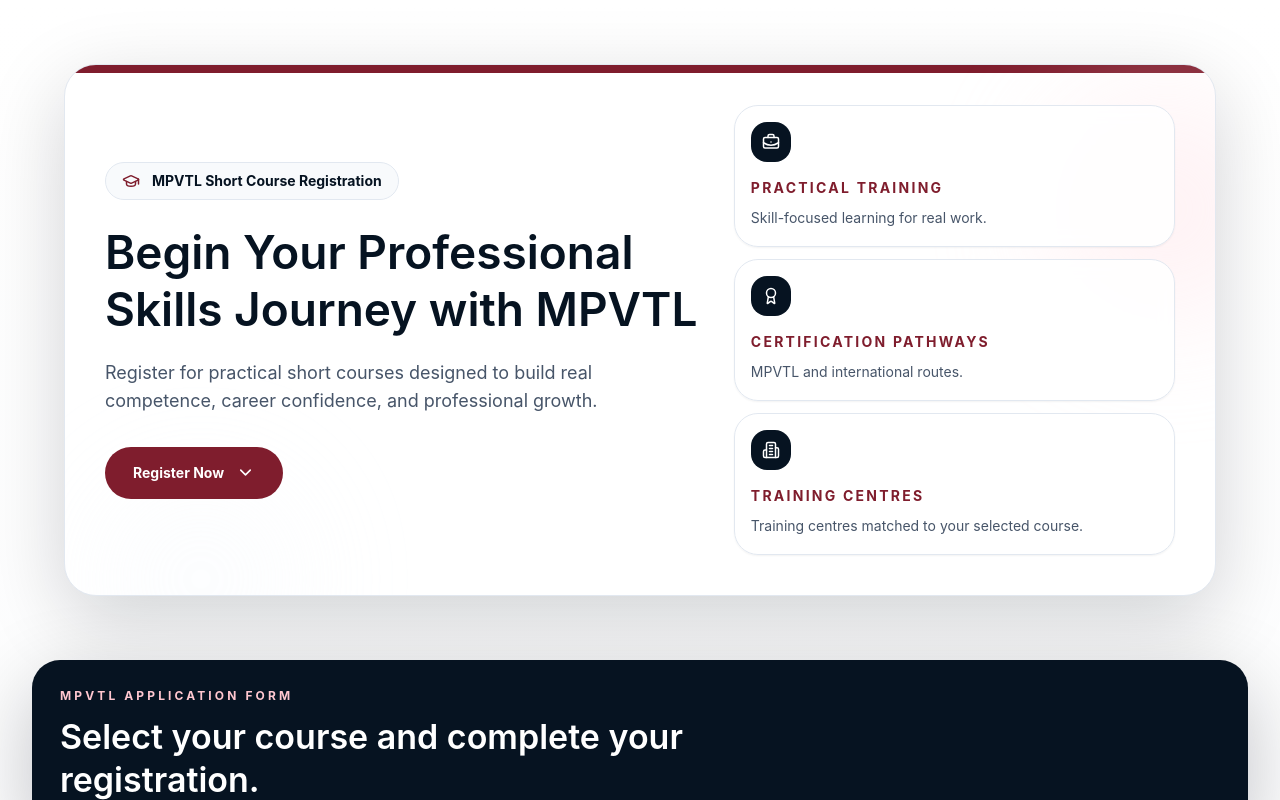
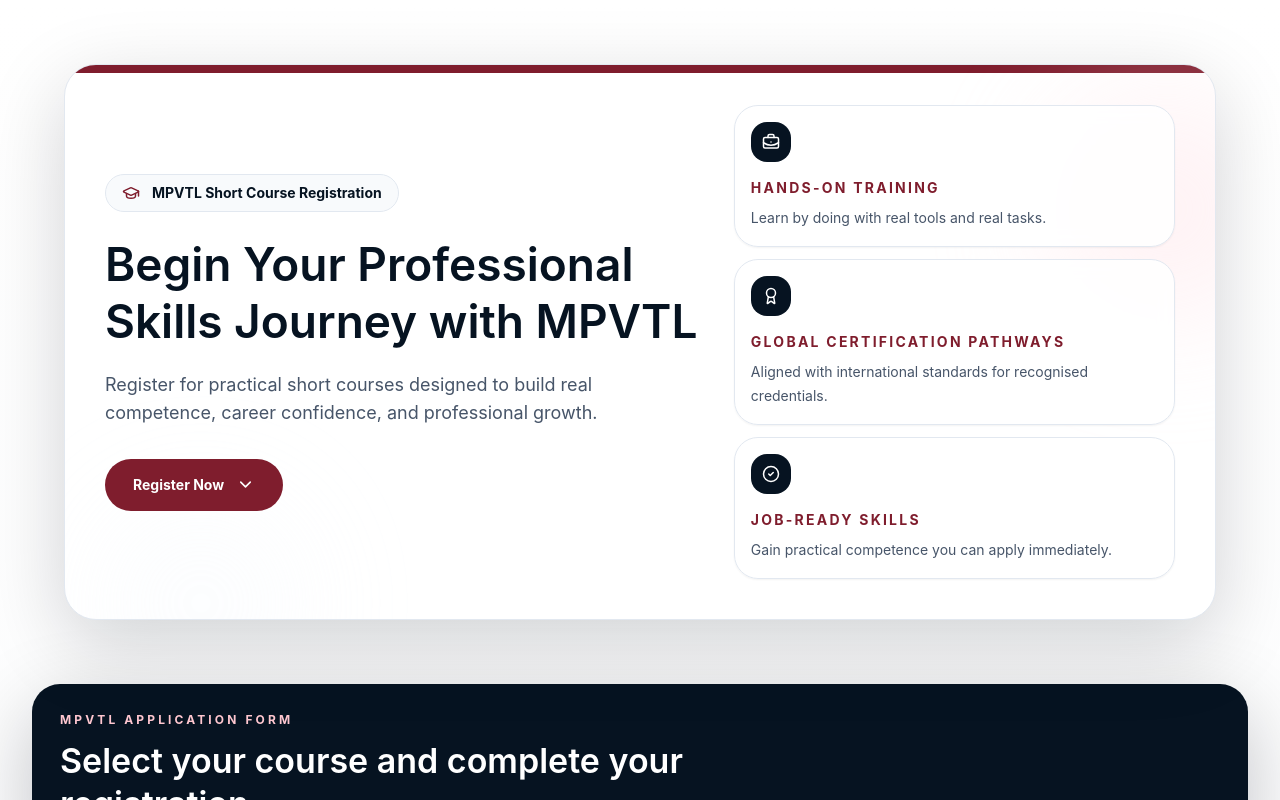
Before and after one commit to ThriveCompany/mpvtl-registration, a Next.js app: page /register in a window 1280 px wide. Shown: the top 800 px of the page. Built offline with nearby package versions, Linux system fonts and the light colour scheme.

Commit message:
Simplify registration motion and trust cards

```diff
--- a/app/register/page.tsx
+++ b/app/register/page.tsx
@@ -672,8 +672,13 @@
       </AnimatePresence>
 
       <section ref={formRef} id="registration-form" className="px-4 pb-20 sm:px-6 lg:px-8">
-        <div className="mx-auto max-w-7xl">
-          <ScrollDrop className="mb-6 rounded-[1.75rem] bg-navy-950 p-5 text-white shadow-premium sm:p-7">
+        <motion.div
+          initial={{ opacity: 0, y: 16 }}
+          animate={{ opacity: 1, y: 0 }}
+          transition={{ duration: 0.32, delay: 0.08, ease: "easeOut" }}
+          className="mx-auto max-w-7xl"
+        >
+          <div className="mb-6 rounded-[1.75rem] bg-navy-950 p-5 text-white shadow-premium sm:p-7">
             <p className="text-xs font-bold uppercase tracking-[0.26em] text-brand-200">
               MPVTL Application Form
             </p>
@@ -682,19 +687,12 @@
                 Select your course and complete your registration.
               </h2>
             </div>
-          </ScrollDrop>
+          </div>
 
           {submitted ? (
             <SuccessScreen />
           ) : (
-            <motion.form
-              onSubmit={handleSubmit}
-              initial={{ opacity: 0, y: -18 }}
-              whileInView={{ opacity: 1, y: 0 }}
-              viewport={{ once: true, amount: 0.12 }}
-              transition={{ duration: 0.5, ease: "easeOut" }}
-              className="grid gap-6 lg:grid-cols-[280px_1fr]"
-            >
+            <form onSubmit={handleSubmit} className="grid gap-6 lg:grid-cols-[280px_1fr]">
               <Stepper currentStep={step} steps={activeSteps} />
 
               <div className="overflow-hidden rounded-[1.75rem] border border-slate-200 bg-white shadow-premium">
@@ -803,9 +801,9 @@
                   )}
                 </div>
               </div>
-            </motion.form>
+            </form>
           )}
-        </div>
+        </motion.div>
       </section>
     </main>
   );
@@ -819,10 +817,11 @@
       className="px-4 py-10 sm:px-6 sm:py-16 lg:px-8"
       >
       <motion.div
-        initial={{ opacity: 0, y: 18 }}
+        initial={{ opacity: 0, y: 14, scale: 0.985 }}
         animate={{
           opacity: 1,
           y: 0,
+          scale: 1,
           boxShadow: [
             "0 24px 80px rgba(2, 10, 22, 0.18)",
             "0 30px 96px rgba(127, 29, 45, 0.16)",
@@ -832,6 +831,7 @@
         transition={{
           opacity: { duration: 0.5, ease: "easeOut" },
           y: { duration: 0.5, ease: "easeOut" },
+          scale: { duration: 0.5, ease: "easeOut" },
           boxShadow: { repeat: Infinity, duration: 5.8, ease: "easeInOut" },
         }}
         className="relative mx-auto max-w-6xl overflow-hidden rounded-[2rem] border border-slate-200 bg-white p-6 shadow-premium sm:p-10"
@@ -852,24 +852,17 @@
 
         <div className="relative grid gap-8 lg:grid-cols-[1.15fr_0.85fr] lg:items-center">
           <div>
-            <ScrollDrop className="inline-block">
             <div className="inline-flex items-center gap-2.5 rounded-full border border-slate-200 bg-slate-50 px-3.5 py-2 text-sm font-bold text-navy-950 sm:gap-3 sm:px-4">
               <GraduationCap size={16} className="text-brand-700 sm:h-[18px] sm:w-[18px]" />
               MPVTL Short Course Registration
             </div>
-            </ScrollDrop>
-            <ScrollDrop delay={0.08}>
             <h1 className="mt-6 max-w-3xl text-[1.875rem] font-semibold leading-tight text-navy-950 sm:text-[2.875rem]">
               Begin Your Professional Skills Journey with MPVTL
             </h1>
-            </ScrollDrop>
-            <ScrollDrop delay={0.16}>
             <p className="mt-5 max-w-2xl text-base leading-8 text-slate-600 sm:text-lg">
               Register for practical short courses designed to build real competence,
               career confidence, and professional growth.
             </p>
-            </ScrollDrop>
-            <ScrollDrop className="inline-block" delay={0.24}>
             <motion.button
               type="button"
               onClick={onRegister}
@@ -882,21 +875,16 @@
               Register Now
               <ChevronDown size={19} />
             </motion.button>
-            </ScrollDrop>
-          </div>
-
-          <div className="grid gap-3 sm:grid-cols-3 lg:grid-cols-1">
+          </div>
+
+          <div className="hidden gap-3 sm:grid sm:grid-cols-3 lg:grid-cols-1">
             {[
-              { icon: <BriefcaseBusiness size={18} />, title: "Practical Training", text: "Skill-focused learning for real work." },
-              { icon: <Award size={18} />, title: "Certification Pathways", text: "MPVTL and international routes." },
-              { icon: <Building2 size={18} />, title: "Training Centres", text: "Training centres matched to your selected course." },
-            ].map((item, index) => (
-              <motion.div
+              { icon: <BriefcaseBusiness size={18} />, title: "Hands-On Training", text: "Learn by doing with real tools and real tasks." },
+              { icon: <Award size={18} />, title: "Global Certification Pathways", text: "Aligned with international standards for recognised credentials." },
+              { icon: <CheckCircle2 size={18} />, title: "Job-Ready Skills", text: "Gain practical competence you can apply immediately." },
+            ].map((item) => (
+              <div
                 key={item.title}
-                initial={{ opacity: 0, y: -18 }}
-                whileInView={{ opacity: 1, y: 0 }}
-                viewport={{ once: true, amount: 0.3 }}
-                transition={{ duration: 0.45, delay: 0.12 + index * 0.1, ease: "easeOut" }}
                 className="rounded-3xl border border-slate-200 bg-white/85 p-4 shadow-sm backdrop-blur"
               >
                 <div className="flex h-10 w-10 items-center justify-center rounded-2xl bg-navy-950 text-white">
@@ -908,34 +896,12 @@
                 <p className="mt-2 text-sm leading-6 text-slate-600">
                   {item.text}
                 </p>
-              </motion.div>
+              </div>
             ))}
           </div>
         </div>
       </motion.div>
     </motion.section>
-  );
-}
-
-function ScrollDrop({
-  children,
-  className = "",
-  delay = 0,
-}: {
-  children: ReactNode;
-  className?: string;
-  delay?: number;
-}) {
-  return (
-    <motion.div
-      initial={{ opacity: 0, y: -18, filter: "blur(3px)" }}
-      whileInView={{ opacity: 1, y: 0, filter: "blur(0px)" }}
-      viewport={{ once: true, amount: 0.24 }}
-      transition={{ duration: 0.48, delay, ease: "easeOut" }}
-      className={className}
-    >
-      {children}
-    </motion.div>
   );
 }
 
@@ -1094,27 +1060,14 @@
         </motion.div>
       )}
 
-      <motion.div
-        className="mt-7 grid gap-4 md:grid-cols-2"
-        initial="hidden"
-        animate="show"
-        variants={{
-          hidden: {},
-          show: { transition: { staggerChildren: 0.035 } },
-        }}
-      >
+      <div className="mt-7 grid gap-4 md:grid-cols-2">
         {props.filteredCourses.map((course) => {
           const selected = props.selectedCourseId === course.id;
 
           return (
-            <motion.article
+            <article
               key={course.id}
               onClick={() => props.setSelectedCourseId(course.id)}
-              variants={{
-                hidden: { opacity: 0, y: -14 },
-                show: { opacity: 1, y: 0 },
-              }}
-              transition={{ duration: 0.28, ease: "easeOut" }}
               className={`cursor-pointer rounded-3xl border p-5 text-left transition hover:border-brand-300 ${
                 selected ? "border-brand-600 bg-brand-50 shadow-redGlow" : "border-slate-200 bg-white"
               }`}
@@ -1157,10 +1110,10 @@
                   </button>
                 )}
               </div>
-            </motion.article>
+            </article>
           );
         })}
-      </motion.div>
+      </div>
 
       {props.filteredCourses.length === 0 && (
         <div className="mt-7 rounded-3xl border border-slate-200 bg-slate-50 p-8 text-center text-slate-600">
```
Lines whose indentation alone changed are shown as unchanged.
